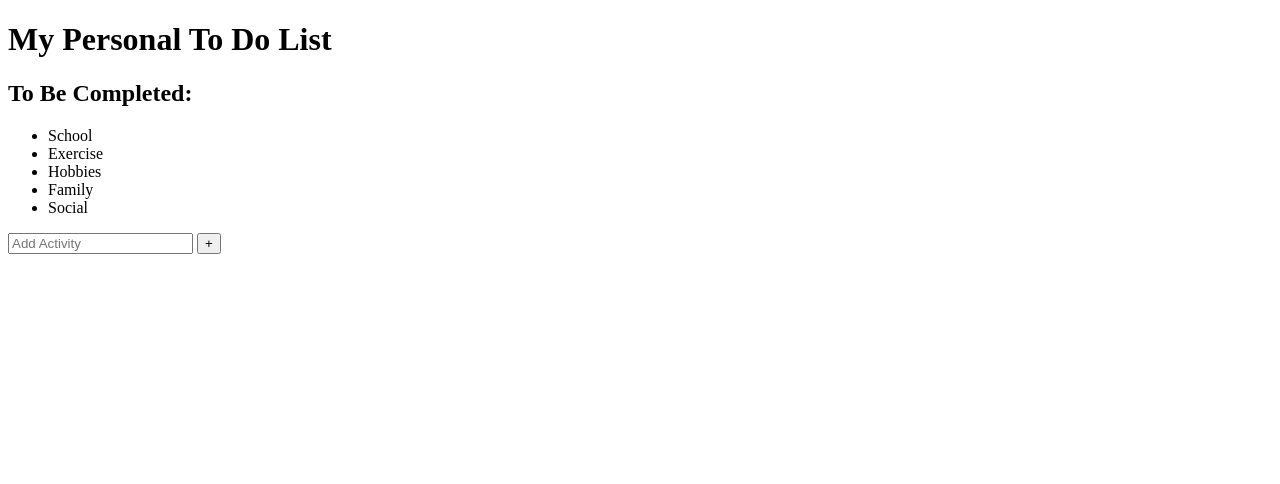
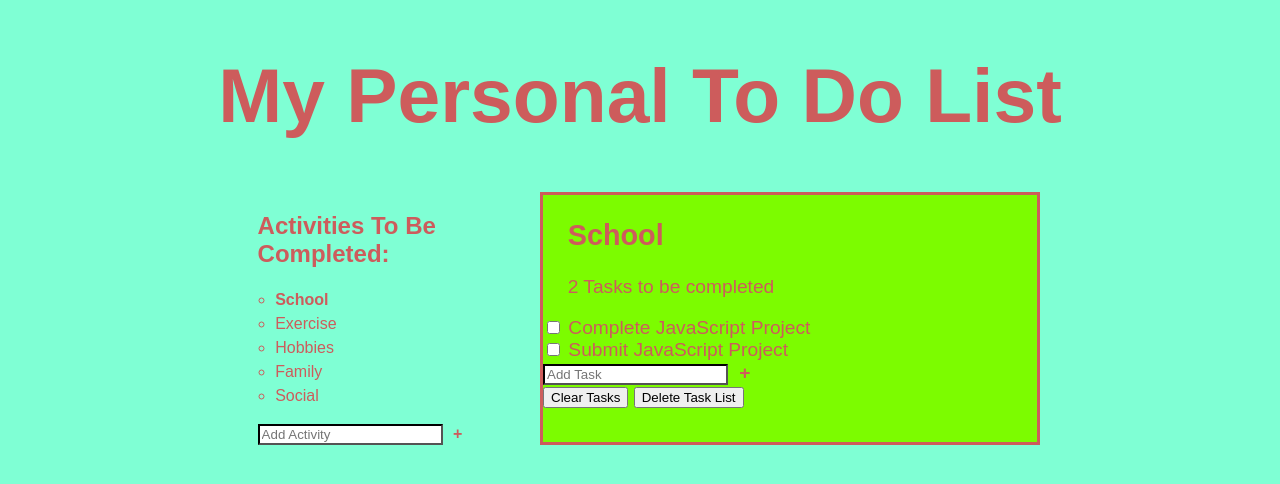
Before and after one commit to KCLouw/to-do-list, a plain HTML site: page index.html in a window 1280 px wide. Drawn offline with Linux system fonts and the light colour scheme.

Commit message:
add css
finished html and added a css stylesheet

```diff
--- /dev/null
+++ b/css/stylesheet.css
@@ -0,0 +1,92 @@
+body {
+    margin: 0;
+    font-family: Arial, Helvetica, sans-serif;
+    font-weight: 300;
+    font-size: larger;
+    background-color: aquamarine;
+    color:indianred;
+    display: grid;
+    grid:
+        "header header header header" auto
+        "...... lists actives ......" auto /
+        1fr minmax(100px, 300px) minmax(250px, 500px) 1fr;
+}
+
+.title {
+    grid-area: header;
+    text-align: center;
+    font-size: calc(6vw);
+    font-weight: 700;
+}
+
+.lists {
+    grid-area: lists;
+    font-size: medium;
+    padding-left: 1.1rem;
+}
+
+.act-list {
+    font-size: medium;
+    line-height: 1.5;
+    list-style: circle;
+    padding-left: inherit;
+}
+
+.eg-item {
+    font-weight: 800;
+}
+
+.add-list-item {
+    color: black;
+    border-color: black;
+    transition: border-bottom 200ms ease-in;
+}
+
+.add-list-item:focus {
+    border-width:thick;
+}
+
+.add-task-item {
+    color: black;
+    border-color: black;
+}
+
+.add-task-item:focus {
+    border-width:thick;
+}
+
+.tasks {
+    grid-area: actives;
+    background-color: lawngreen;
+    border-style: solid;
+}
+
+.add-list-btn {
+    cursor: pointer;
+    background: none;
+    border:none;
+    padding: none;
+    color: inherit;
+    font-weight: bold;
+    font-size: 100%;
+}
+
+.add-task-btn {
+    cursor: pointer;
+    background: none;
+    border:none;
+    padding: none;
+    color: inherit;
+    font-weight: bold;
+    font-size: 100%;
+}
+
+.dlt-btn:hover {
+    color: inherit;
+    cursor: pointer;
+}
+
+.tasks-header {
+    padding-left: 5%;
+
+}
--- a/index.html
+++ b/index.html
@@ -5,13 +5,14 @@
     <meta http-equiv="X-UA-Compatible" content="IE=edge">
     <meta name="viewport" content="width=device-width, initial-scale=1.0">
     <title>To do list</title>
+    <link rel="stylesheet" href="css/stylesheet.css">
 </head>
 <body>
     <h1 class="title">My Personal To Do List</h1>
     <div class="lists">
-        <h2>To Be Completed:</h2>
-        <ul>
-            <li>School</li>
+        <h2>Activities To Be Completed:</h2>
+        <ul class="act-list">
+            <li class="eg-item">School</li>
             <li>Exercise</li>
             <li>Hobbies</li>
             <li>Family</li>
@@ -22,6 +23,41 @@
             <button class="add-list-btn" aria-label="Add Activity">+</button>
         </form>
     </div>
-    <div class="tasks"></div>
+    <div class="tasks">
+        <div class="tasks-header">
+            <h2>School</h2>
+            <p>2 Tasks to be completed</p>
+        </div>
+        <div class="tasks-body">
+            <div class="task-items">
+                <div class="task">
+                    <input type="checkbox" id="tsk1">
+                    <label for="tsk1">
+                        <span class="cst-chk"></span>
+                        Complete JavaScript Project
+                    </label>
+                </div>
+                <!--Task-1-->
+                <div class="task">
+                    <input type="checkbox" id="tsk2">
+                    <label for="tsk2">
+                        <span class="cst-chk"></span>
+                        Submit JavaScript Project
+                    </label>
+                </div>
+                <!--Task-2-->
+            </div>
+            <div class="add-task">
+                <form>
+                    <input type="text" class="add-task-item" placeholder="Add Task" aria-label="Add Task">
+                    <button class="add-task-btn" aria-label="Add Task">+</button>
+                </form>
+            </div>
+            <div class="remove-task">
+                <button class="dlt-btn">Clear Tasks</button>
+                <button class="dlt-btn">Delete Task List</button>
+            </div>
+        </div>
+    </div>
 </body>
 </html>
```
